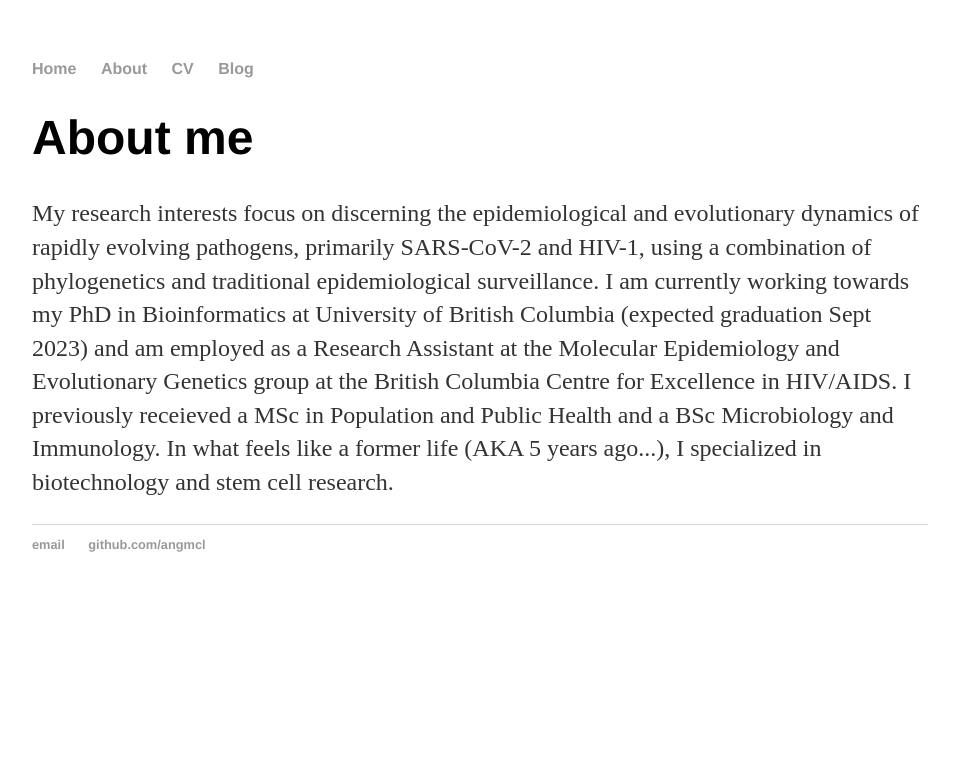
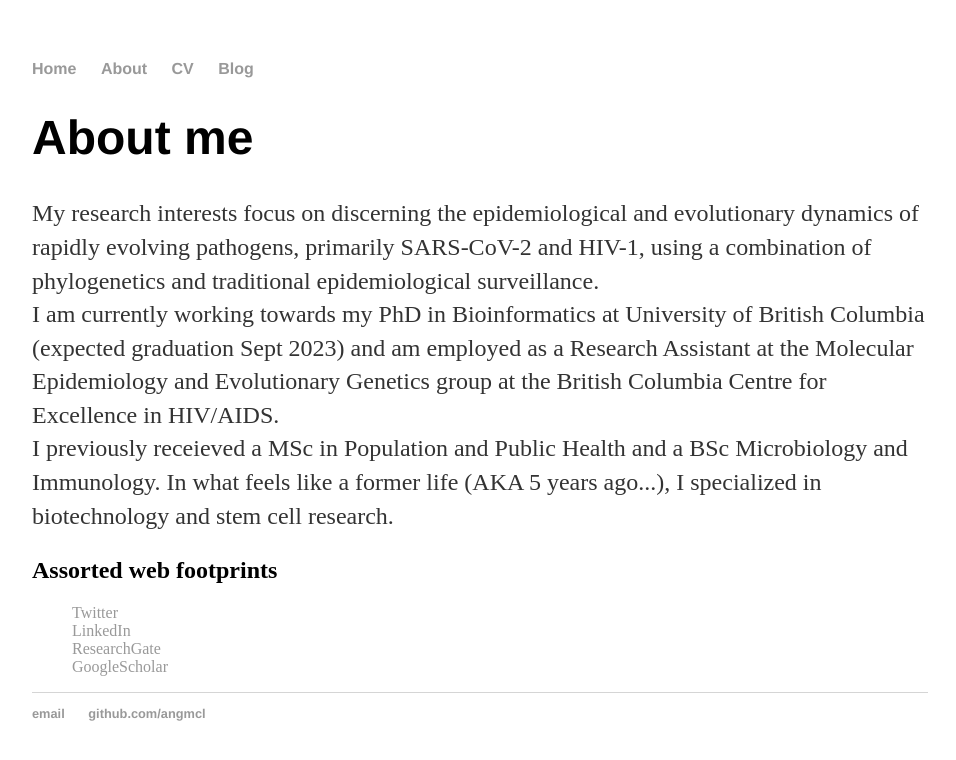
Before and after one commit to AngMcL/angmcl.github.io, a Jekyll site: the page built from about/index.html, in a window 1280 px wide. Shown: the top 760 px of the page, without its empty margins (160-1116 px from the left). Built offline with Jekyll 4.4.1, drawn with Linux system fonts in a browser that asks for light colours.

Commit message:
Update index.html

```diff
--- a/about/index.html
+++ b/about/index.html
@@ -5,6 +5,15 @@
 <h1>{{ page.title }}</h1>
 
 <div class="blurb">
-	<p> My research interests focus on discerning the epidemiological and evolutionary dynamics of rapidly evolving pathogens, primarily SARS-CoV-2 and HIV-1, using a combination of phylogenetics and traditional epidemiological surveillance.
-		I am currently working towards my PhD in Bioinformatics at University of British Columbia (expected graduation Sept 2023) and am employed as a Research Assistant at the Molecular Epidemiology and Evolutionary Genetics group at the British Columbia Centre for Excellence in HIV/AIDS. I previously receieved a MSc in Population and Public Health and a BSc Microbiology and Immunology. In what feels like a former life (AKA 5 years ago...), I specialized in biotechnology and stem cell research.</p>
+	<p>My research interests focus on discerning the epidemiological and evolutionary dynamics of rapidly evolving pathogens, primarily SARS-CoV-2 and HIV-1, using a combination of phylogenetics and traditional epidemiological surveillance.<br>
+		I am currently working towards my PhD in Bioinformatics at University of British Columbia (expected graduation Sept 2023) and am employed as a Research Assistant at the Molecular Epidemiology and Evolutionary Genetics group at the British Columbia Centre for Excellence in HIV/AIDS.<br>
+		I previously receieved a MSc in Population and Public Health and a BSc Microbiology and Immunology. In what feels like a former life (AKA 5 years ago...), I specialized in biotechnology and stem cell research.<br>
+	</p>
+	<h2>Assorted web footprints</h2>
+	<ul style="list-style-type:none">
+		<li><a href="https://twitter.com/AngelaMcLaughin">Twitter</a></li>
+		<li><a href="https://www.linkedin.com/in/angela-mclaughlin/">LinkedIn</a></li>
+		<li><a href="https://www.researchgate.net/profile/Angela-Mclaughlin-4">ResearchGate</a></li>
+		<li><a href="https://scholar.google.ca/citations?user=SHmc-yYAAAAJ&hl=en&oi=sra">GoogleScholar</a></li>
+	</ul>
 </div><!-- /.blurb -->
```
